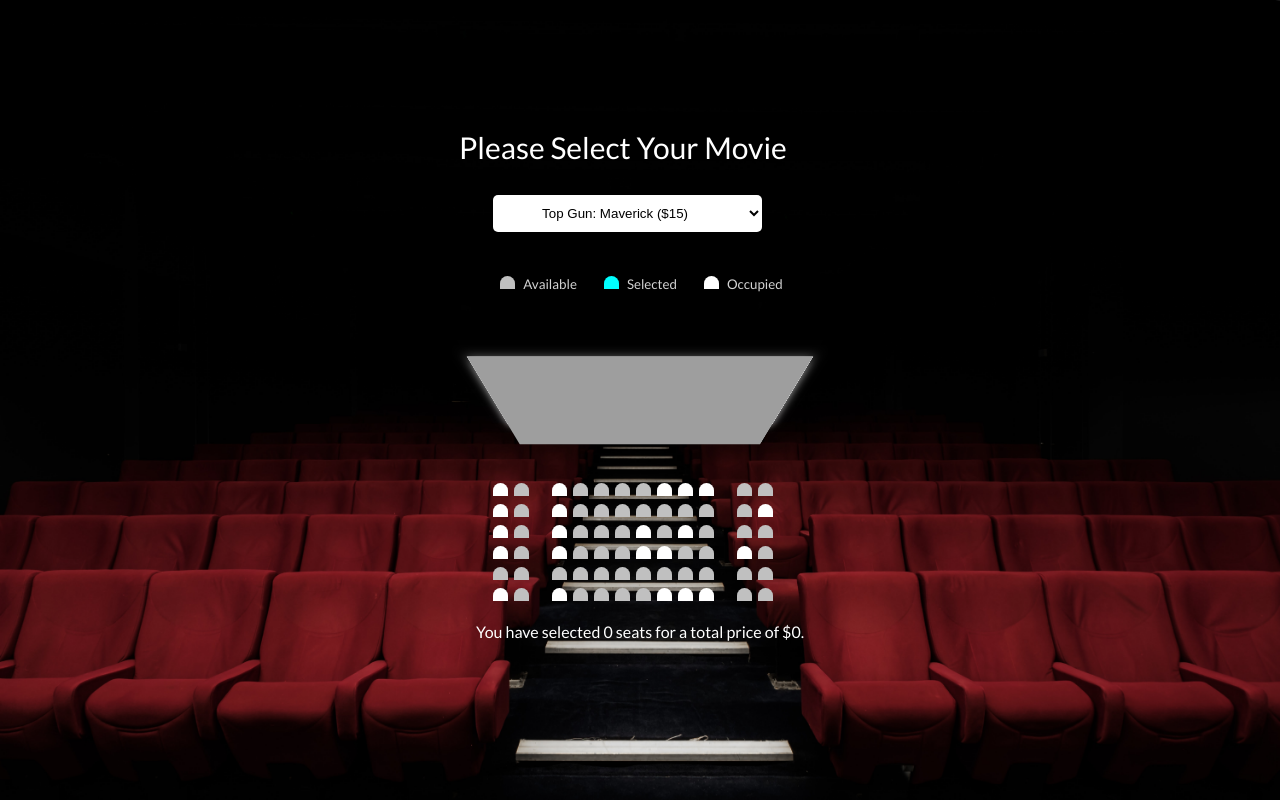
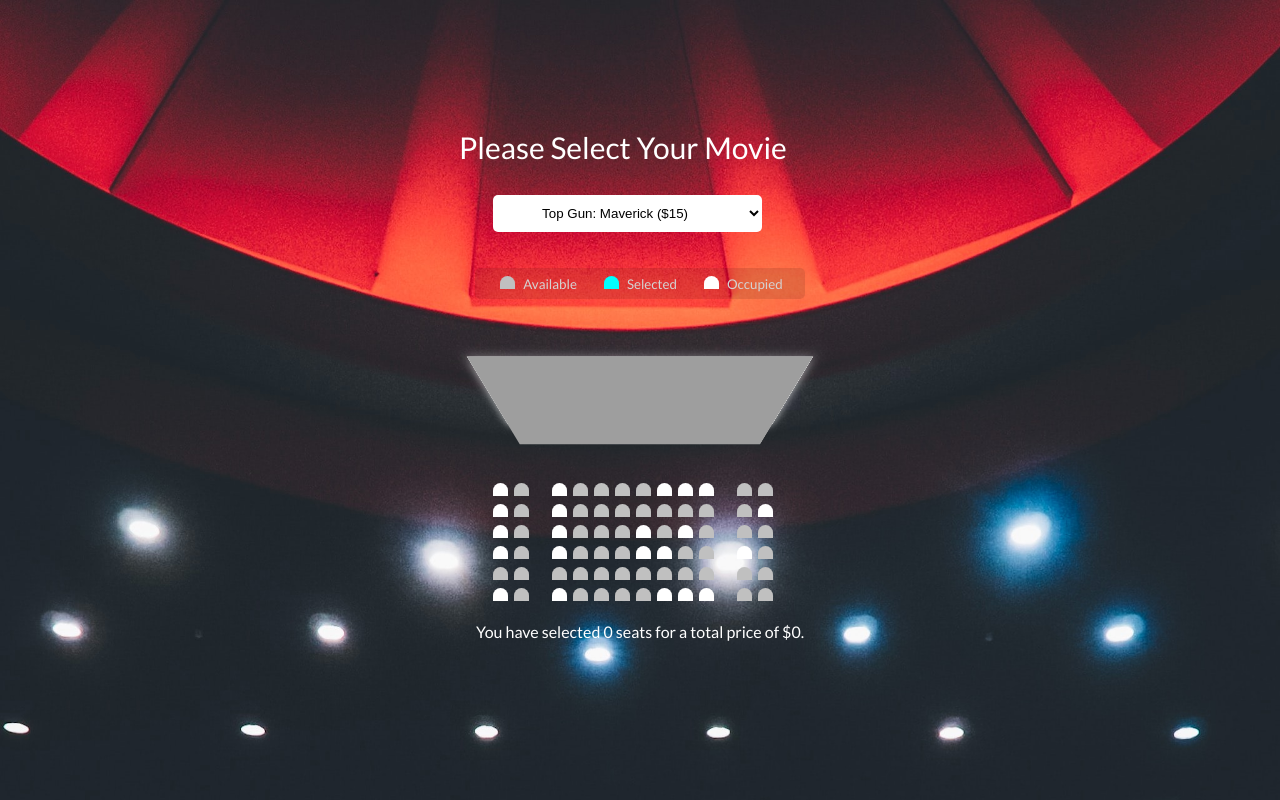
Before and after one commit to ZakirBangash/JavaScript-Projects, a plain HTML site: page Project02/index.html in a window 1280 px wide. Drawn offline with Linux system fonts and the light colour scheme; grey boxes are pictures that could not be loaded.

Commit message:
update with bg image
final

```diff
--- a/Project02/style.css
+++ b/Project02/style.css
@@ -6,7 +6,7 @@
 }
 
 body {
-        background-image: url('./cinema2.jpg');
+        background-image: url('./c3.jpg');
         background-repeat: no-repeat;
         background-size: cover;
         /* background-color: rgb(104, 137, 170); */
```
